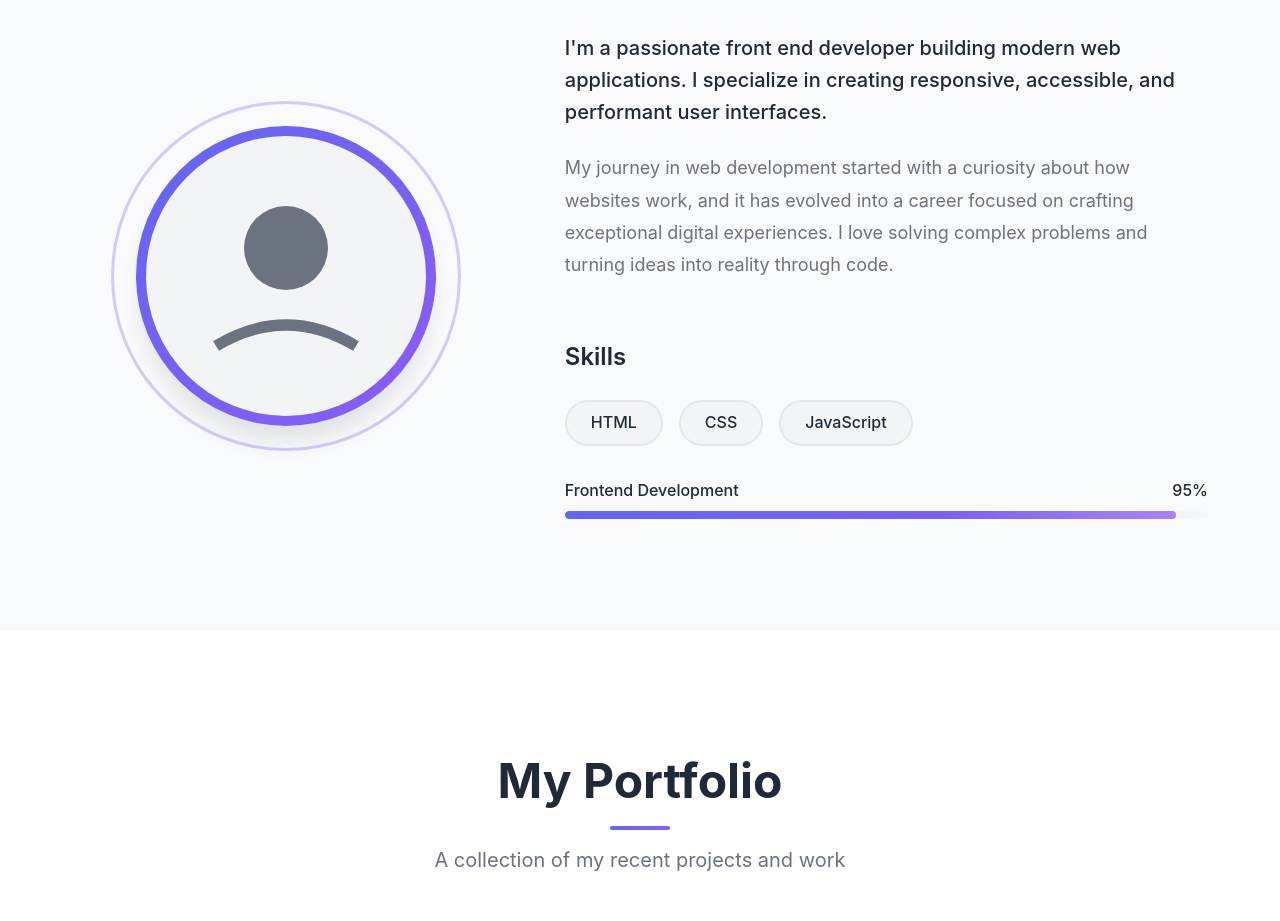
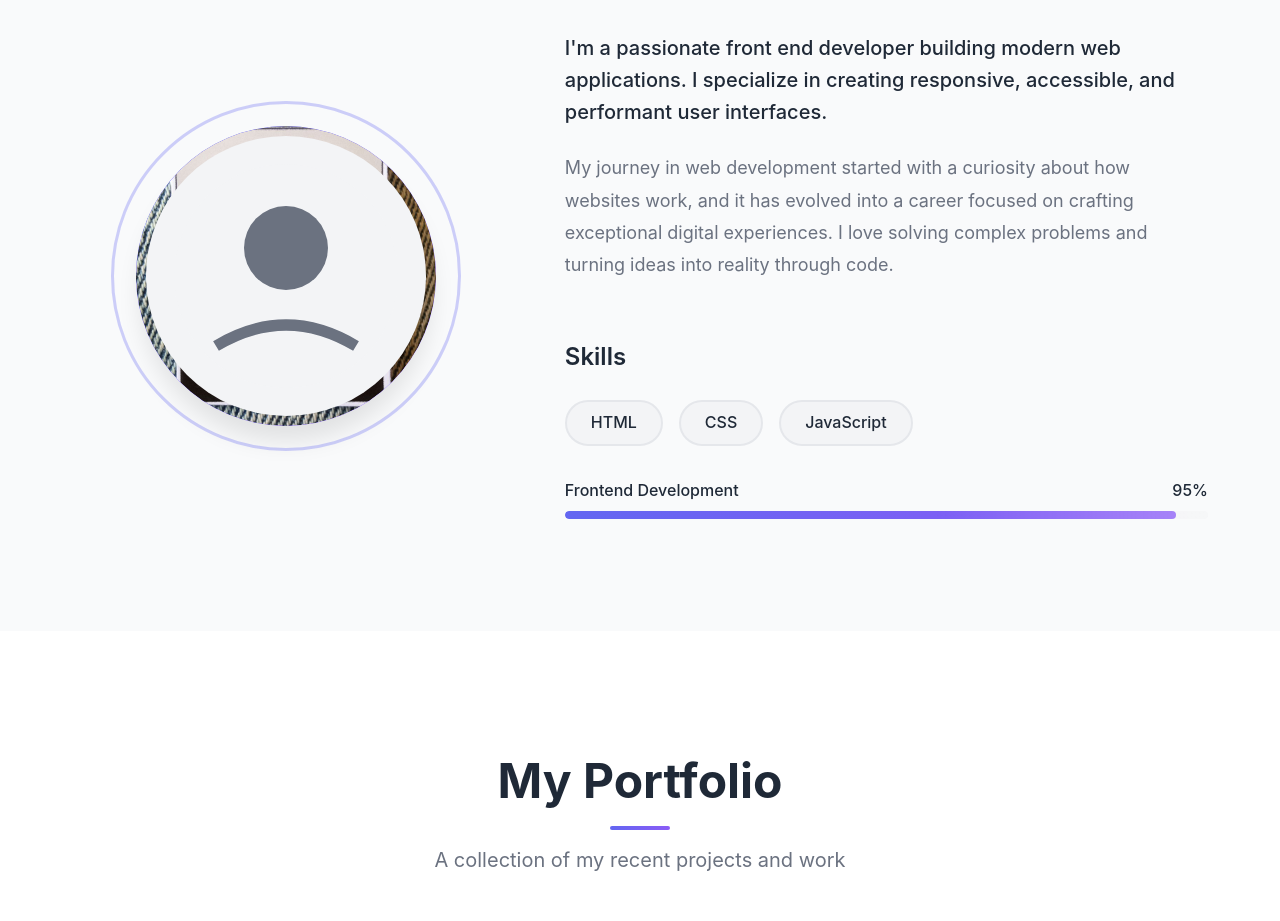
Before and after one commit to birukhabte/portfolio_Html, a plain HTML site: page index.html in a window 1280 px wide. Shown: the part 1100-2021 px from the top of the page. Drawn offline with Linux system fonts and the light colour scheme.

Commit message:
fix: move files to root to fix 404 on deployment; add photo to About section

```diff
--- a/TG/index.html
+++ b/index.html
@@ -51,7 +51,10 @@
             <h2 class="section-title">About Me</h2>
             <div class="about-content">
                 <div class="about-image-wrapper">
-                    <div class="about-image"></div>
+                    <div class="about-image">
+                        <img src="photo_2026-02-19_15-14-56.jpg" alt="Biruk Habte"
+                            style="width:100%;height:100%;object-fit:cover;border-radius:inherit;">
+                    </div>
                     <div class="image-decoration"></div>
                 </div>
                 <div class="about-text">
```
Also changed, not shown: photo_2026-02-19_15-14-56.jpg (renamed from TG/photo_2026-02-19_15-14-56.jpg), styles.css (renamed from TG/styles.css).
